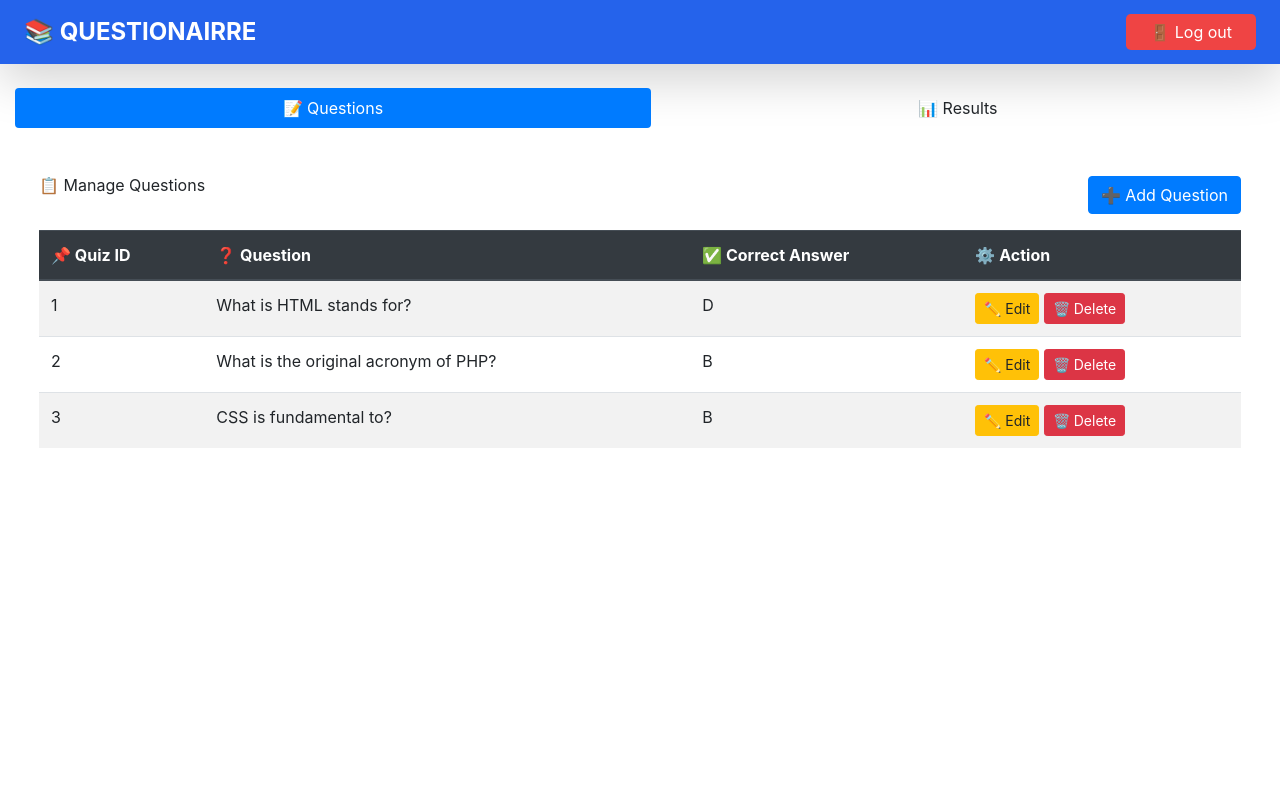
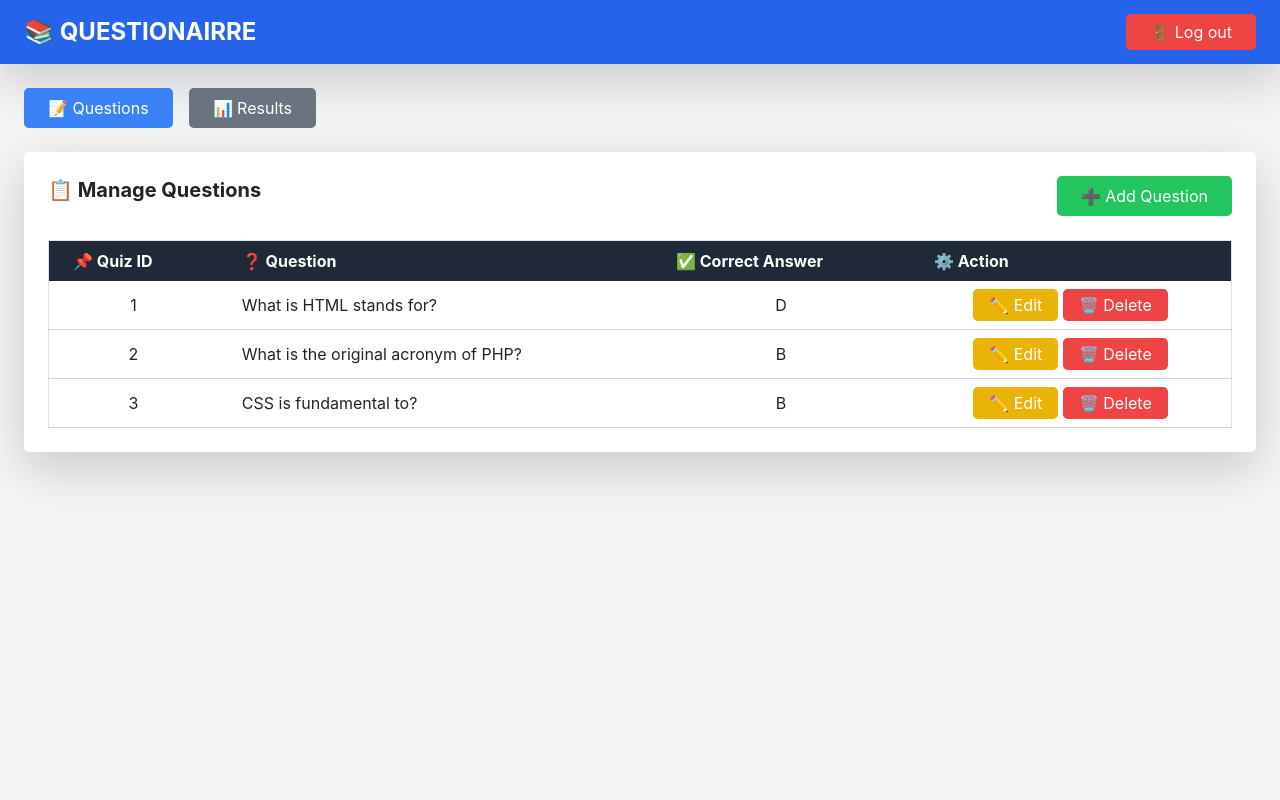
Before and after one commit to amandollar/Questionnaire, a PHP site: page /online-quiz-system/quiz.php in a window 1280 px wide. Run offline with PHP 8.4, Linux system fonts and the light colour scheme; data comes from the database, SQL or seed files in the repository; data that the repository does not hold is empty; some libraries are stand-ins or nearby versions.

Commit message:
Styling_changes

```diff
--- a/quiz.php
+++ b/quiz.php
@@ -4,11 +4,10 @@ include ('./conn/conn.php');
 include ('./partials/modal.php');
 ?>
 
-<div class="main">
+<div class="main bg-gray-100 min-h-screen">
 
-<nav class="bg-blue-600 shadow-lg">
-    <div class="container mx-auto px-4">
-        <div class="flex justify-between items-center py-3">
+    <nav class="bg-blue-600 shadow-lg py-3">
+        <div class="container mx-auto px-4 flex justify-between items-center">
             <!-- Logo -->
             <a href="#" class="text-white text-2xl font-bold flex items-center">
                 📚 QUESTIONAIRRE
@@ -16,67 +15,62 @@ include ('./partials/modal.php');
 
             <!-- Mobile Menu Button -->
             <button class="lg:hidden text-white focus:outline-none" id="menu-btn">
-                <svg class="w-6 h-6" fill="none" stroke="currentColor" stroke-width="2"
-                     viewBox="0 0 24 24" stroke-linecap="round" stroke-linejoin="round">
+                <svg class="w-6 h-6" fill="none" stroke="currentColor" stroke-width="2" viewBox="0 0 24 24" stroke-linecap="round" stroke-linejoin="round">
                     <path d="M4 6h16M4 12h16M4 18h16"></path>
                 </svg>
             </button>
 
-            <!-- Logout Button (Aligned to the Right) -->
-            <div class="ml-auto hidden lg:block">
+            <!-- Logout Button -->
+            <div class="hidden lg:block">
                 <a href="./index.php" class="bg-red-500 hover:bg-red-600 text-white px-4 py-2 rounded-lg transition">
                     🚪 Log out
                 </a>
             </div>
         </div>
+    </nav>
+
+    <!-- Quiz Management -->
+    <div class="container mx-auto mt-6 px-4">
+        <nav>
+            <div class="flex space-x-4">
+                <button class="bg-blue-500 text-white px-4 py-2 rounded-lg focus:outline-none" id="nav-home-tab" data-toggle="tab" data-target="#nav-home">📝 Questions</button>
+                <button class="bg-gray-500 text-white px-4 py-2 rounded-lg focus:outline-none" id="nav-profile-tab" data-toggle="tab" data-target="#nav-profile">📊 Results</button>
             </div>
         </nav>
 
-
-
-    <!-- Quiz Management -->
-    <div class="container mt-4">
-        <nav>
-            <div class="nav nav-pills nav-fill" id="nav-tab" role="tablist">
-                <button class="nav-link active" id="nav-home-tab" data-toggle="tab" data-target="#nav-home" type="button" role="tab">📝 Questions</button>
-                <button class="nav-link" id="nav-profile-tab" data-toggle="tab" data-target="#nav-profile" type="button" role="tab">📊 Results</button>
-            </div>
-        </nav>
-
-        <div class="tab-content mt-4" id="nav-tabContent">
+        <div class="mt-6 bg-white p-6 rounded-lg shadow-lg">
             <!-- Questions Tab -->
-            <div class="tab-pane fade show active p-4" id="nav-home" role="tabpanel">
-                <div class="d-flex justify-content-between mb-3">
-                    <h4>📋 Manage Questions</h4>
-                    <button type="button" class="btn btn-primary" data-toggle="modal" data-target="#addQuestionModal">
-                        ➕ Add Question
-                    </button>
+            <div class="tab-content" id="nav-tabContent">
+                <div class="tab-pane fade show active" id="nav-home">
+                    <div class="flex justify-between mb-4">
+                        <h4 class="text-xl font-bold">📋 Manage Questions</h4>
+                        <button class="bg-green-500 text-white px-4 py-2 rounded-lg hover:bg-green-600" data-toggle="modal" data-target="#addQuestionModal">➕ Add Question</button>
                     </div>
 
-                <div class="table-responsive">
-                    <table class="table table-striped table-hover">
-                        <thead class="thead-dark">
+                    <div class="overflow-x-auto">
+                        <table class="table-auto w-full border-collapse border border-gray-300">
+                            <thead class="bg-gray-800 text-white">
                                 <tr>
-                                <th scope="col">📌 Quiz ID</th>
-                                <th scope="col">❓ Question</th>
-                                <th scope="col">✅ Correct Answer</th>
-                                <th scope="col">⚙️ Action</th>
+                                    <th class="px-4 py-2">📌 Quiz ID</th>
+                                    <th class="px-4 py-2">❓ Question</th>
+                                    <th class="px-4 py-2">✅ Correct Answer</th>
+                                    <th class="px-4 py-2">⚙️ Action</th>
                                 </tr>
                             </thead>
-                        <tbody>
+                            <tbody class="bg-white">
                                 <?php
                                 $stmt = $conn->prepare('SELECT * FROM `tbl_quiz`');
                                 $stmt->execute();
                                 $result = $stmt->fetchAll();
 
                                 foreach ($result as $row) { ?>
-                                <tr>
-                                    <td><?= $row['tbl_quiz_id'] ?></td>
-                                    <td><?= $row['quiz_question'] ?></td>
-                                    <td><?= strtoupper($row['correct_answer']) ?></td>
-                                    <td>
-                                        <button type="button" class="btn btn-warning btn-sm" onclick="updateQuestion(<?= $row['tbl_quiz_id'] ?>)">✏️ Edit</button>
-                                        <button type="button" class="btn btn-danger btn-sm" onclick="deleteQuestion(<?= $row['tbl_quiz_id'] ?>)">🗑️ Delete</button>
+                                    <tr class="border-b border-gray-300">
+                                        <td class="px-4 py-2 text-center"> <?= $row['tbl_quiz_id'] ?> </td>
+                                        <td class="px-4 py-2"> <?= $row['quiz_question'] ?> </td>
+                                        <td class="px-4 py-2 text-center"> <?= strtoupper($row['correct_answer']) ?> </td>
+                                        <td class="px-4 py-2 text-center">
+                                            <button class="bg-yellow-500 text-white px-3 py-1 rounded-lg hover:bg-yellow-600" onclick="updateQuestion(<?= $row['tbl_quiz_id'] ?>)">✏️ Edit</button>
+                                            <button class="bg-red-500 text-white px-3 py-1 rounded-lg hover:bg-red-600" onclick="deleteQuestion(<?= $row['tbl_quiz_id'] ?>)">🗑️ Delete</button>
                                         </td>
                                     </tr>
                                 <?php } ?>
@@ -86,35 +80,35 @@ include ('./partials/modal.php');
                 </div>
 
                 <!-- Results Tab -->
-            <div class="tab-pane fade p-4" id="nav-profile" role="tabpanel">
-                <h4>📊 Student Results</h4>
-                <div class="table-responsive">
-                    <table class="table table-striped table-hover">
-                        <thead class="thead-dark">
+                <div class="tab-pane fade" id="nav-profile">
+                    <h4 class="text-xl font-bold mb-4">📊 Student Results</h4>
+                    <div class="overflow-x-auto">
+                        <table class="table-auto w-full border-collapse border border-gray-300">
+                            <thead class="bg-gray-800 text-white">
                                 <tr>
-                                <th scope="col">🏅 Result ID</th>
-                                <th scope="col">🎓 Student Name</th>
-                                <th scope="col">📌 Year & Section</th>
-                                <th scope="col">📊 Score</th>
-                                <th scope="col">📅 Date Taken</th>
-                                <th scope="col">⚙️ Action</th>
+                                    <th class="px-4 py-2">🏅 Result ID</th>
+                                    <th class="px-4 py-2">🎓 Student Name</th>
+                                    <th class="px-4 py-2">📌 Year & Section</th>
+                                    <th class="px-4 py-2">📊 Score</th>
+                                    <th class="px-4 py-2">📅 Date Taken</th>
+                                    <th class="px-4 py-2">⚙️ Action</th>
                                 </tr>
                             </thead>
-                        <tbody>
+                            <tbody class="bg-white">
                                 <?php
                                 $stmt = $conn->prepare('SELECT * FROM `tbl_result`');
                                 $stmt->execute();
                                 $result = $stmt->fetchAll();
 
                                 foreach ($result as $row) { ?>
-                                <tr>
-                                    <td><?= $row['tbl_result_id'] ?></td>
-                                    <td><?= $row['quiz_taker'] ?></td>
-                                    <td><?= $row['year_section'] ?></td>
-                                    <td><?= $row['total_score'] ?></td>
-                                    <td><?= $row['date_taken'] ?></td>
-                                    <td>
-                                        <button type="button" class="btn btn-danger btn-sm" onclick="deleteResult(<?= $row['tbl_result_id'] ?>)">🗑️ Delete</button>
+                                    <tr class="border-b border-gray-300">
+                                        <td class="px-4 py-2 text-center"> <?= $row['tbl_result_id'] ?> </td>
+                                        <td class="px-4 py-2"> <?= $row['quiz_taker'] ?> </td>
+                                        <td class="px-4 py-2 text-center"> <?= $row['year_section'] ?> </td>
+                                        <td class="px-4 py-2 text-center"> <?= $row['total_score'] ?> </td>
+                                        <td class="px-4 py-2 text-center"> <?= $row['date_taken'] ?> </td>
+                                        <td class="px-4 py-2 text-center">
+                                            <button class="bg-red-500 text-white px-3 py-1 rounded-lg hover:bg-red-600" onclick="deleteResult(<?= $row['tbl_result_id'] ?>)">🗑️ Delete</button>
                                         </td>
                                     </tr>
                                 <?php } ?>
@@ -125,5 +119,6 @@ include ('./partials/modal.php');
             </div>
         </div>
     </div>
+</div>
 
 <?php include ('./partials/footer.php'); ?>
```
Also changed, not shown: index.php (+61 -12 lines). Lines whose indentation alone changed are shown as unchanged.
